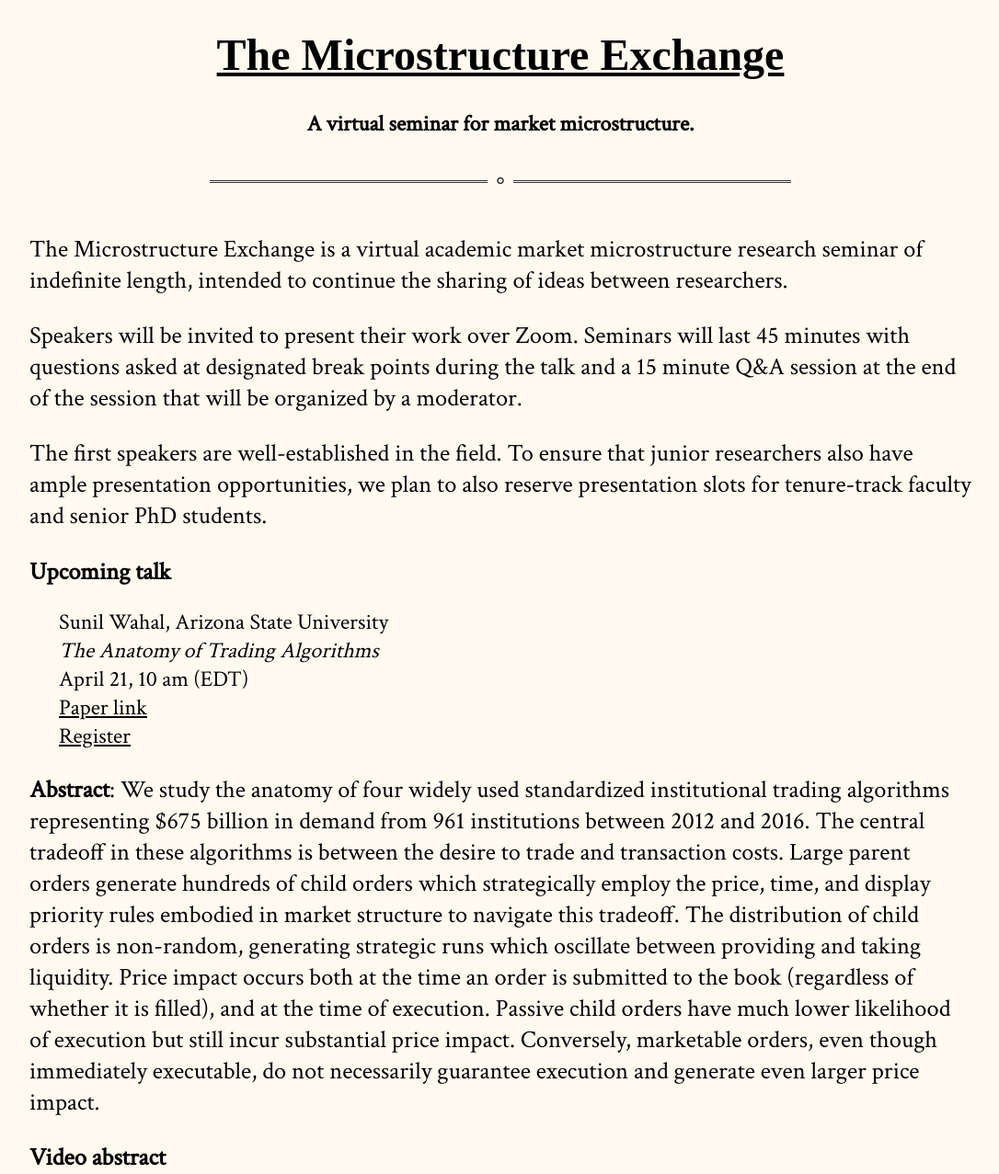
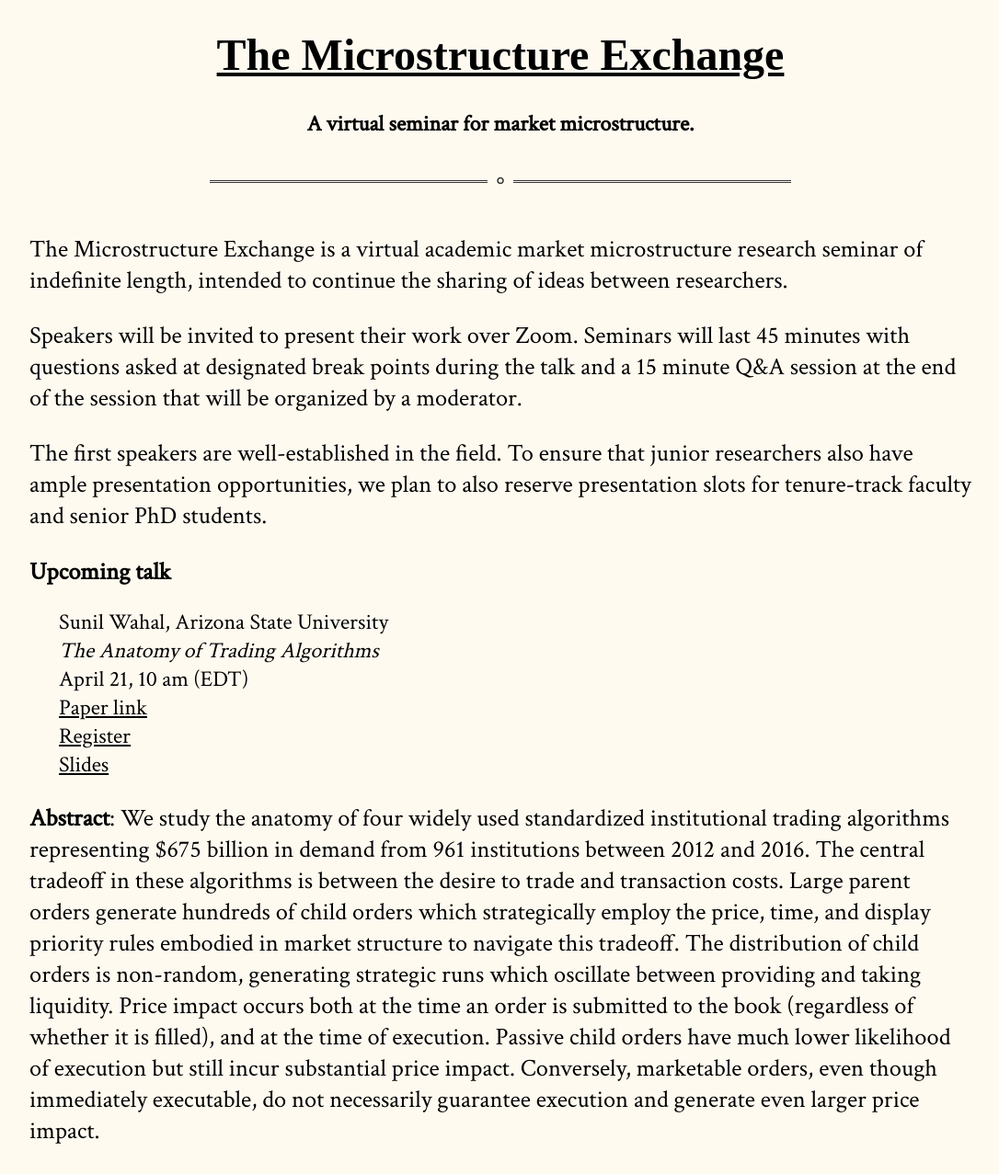
Before and after one commit to cpfiffer/microstructure.exchange, a Jekyll site: the page built from index.md, in a window 1280 px wide. Shown: the top 1277 px of the page at 92% size, without its empty margins (96-1182 px from the left). Built offline with Jekyll 4.4.1, drawn with Linux system fonts in a browser that asks for light colours; some web fonts are replaced.

Commit message:
Added Sunil's slides

```diff
--- a/_config.yml
+++ b/_config.yml
@@ -16,3 +16,4 @@ speaker-info:
   speaker-date: April 21, 10 am (EDT)
   paper-link: https://papers.ssrn.com/sol3/papers.cfm?abstract_id=3497001
   webinar-link: https://stockholmuniversity.zoom.us/webinar/register/WN_-38_JVNiTB2NyYqXiriHQg
+  slides-link: /slides/AlgoMicroExch.pdf
--- a/_includes/upcoming-speaker.html
+++ b/_includes/upcoming-speaker.html
@@ -4,4 +4,5 @@
 <span class="upcoming-date"> {{ site.speaker-info.speaker-date }} </span> <br>
 {% if site.speaker-info.paper-link %} <span class="upcoming-paper-link"> <a href="{{ site.speaker-info.paper-link }}"> Paper link </a> </span> <br> {% endif %}
 {% if site.speaker-info.webinar-link %} <span class="upcoming-webinar-link"> <a href="{{ site.speaker-info.webinar-link }}"> Register </a> </span> <br> {% endif %}
+{% if site.speaker-info.slides-link %} <span class="upcoming-slides-link"> <a href="{{ site.speaker-info.slides-link }}"> Slides </a> </span> <br> {% endif %}
 </div>
--- a/assets/css/style.css
+++ b/assets/css/style.css
@@ -76,7 +76,8 @@ div.upcoming-talk {
     font-family:  'Crimson Text', serif;
 }
 
-span.upcoming-speaker, span.upcoming-paper-link, span.upcoming-webinar-link {
+span.upcoming-speaker, span.upcoming-paper-link, span.upcoming-webinar-link,
+span.upcoming-slides-link {
     max-width: 80%;
     padding: 0rem 2rem;
     margin: 0 auto;
@@ -111,7 +112,8 @@ span.upcoming-date {
     }
 
     span.upcoming-speaker, span.upcoming-paper,
-    span.upcoming-date, span.upcoming-paper-link, span.upcoming-webinar-link {
+    span.upcoming-date, span.upcoming-paper-link, span.upcoming-webinar-link,
+    span.upcoming-slides-link {
         max-width: 100%;
         padding: 0 5%;
     }
```
Also changed, not shown: 1 other file.
